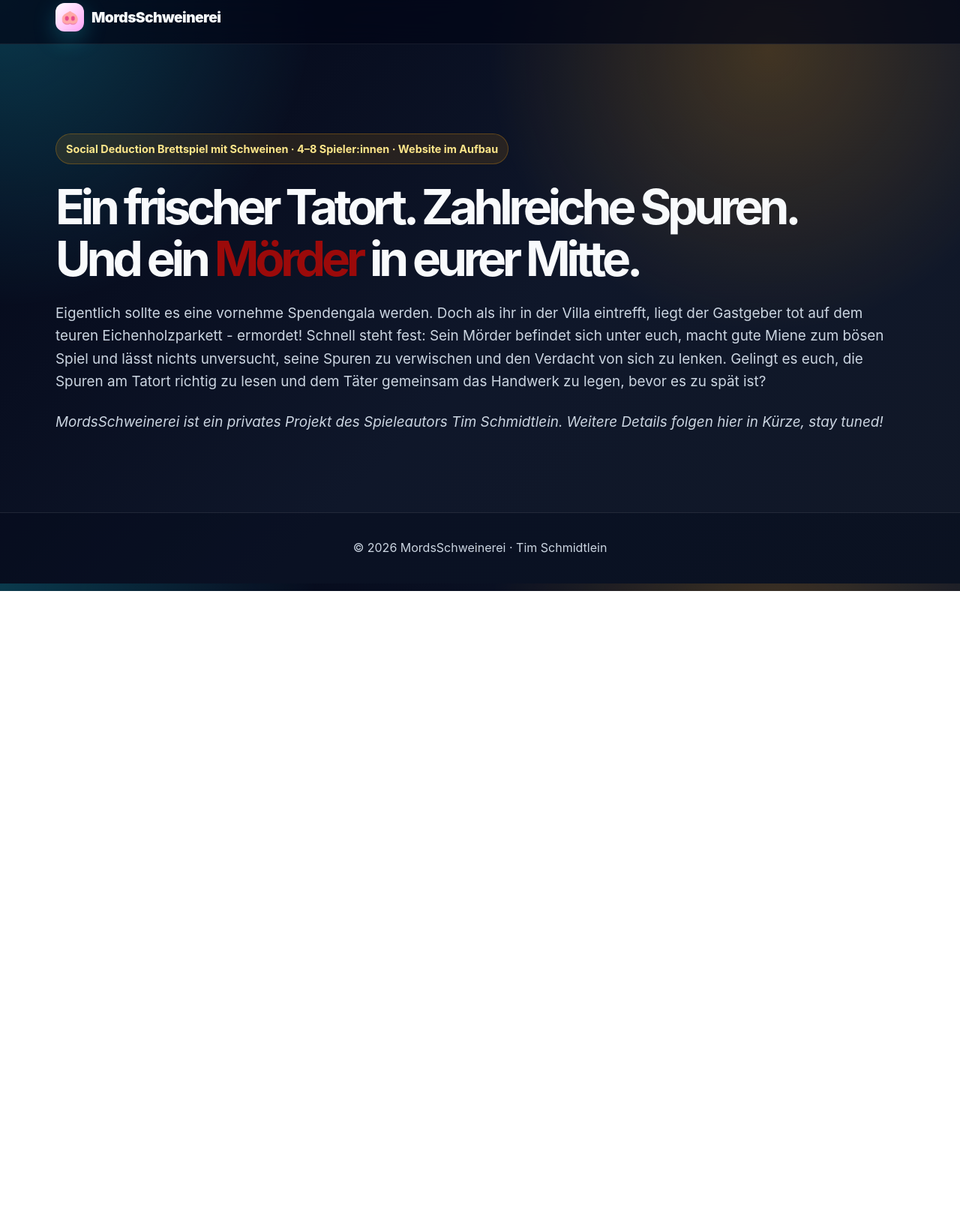
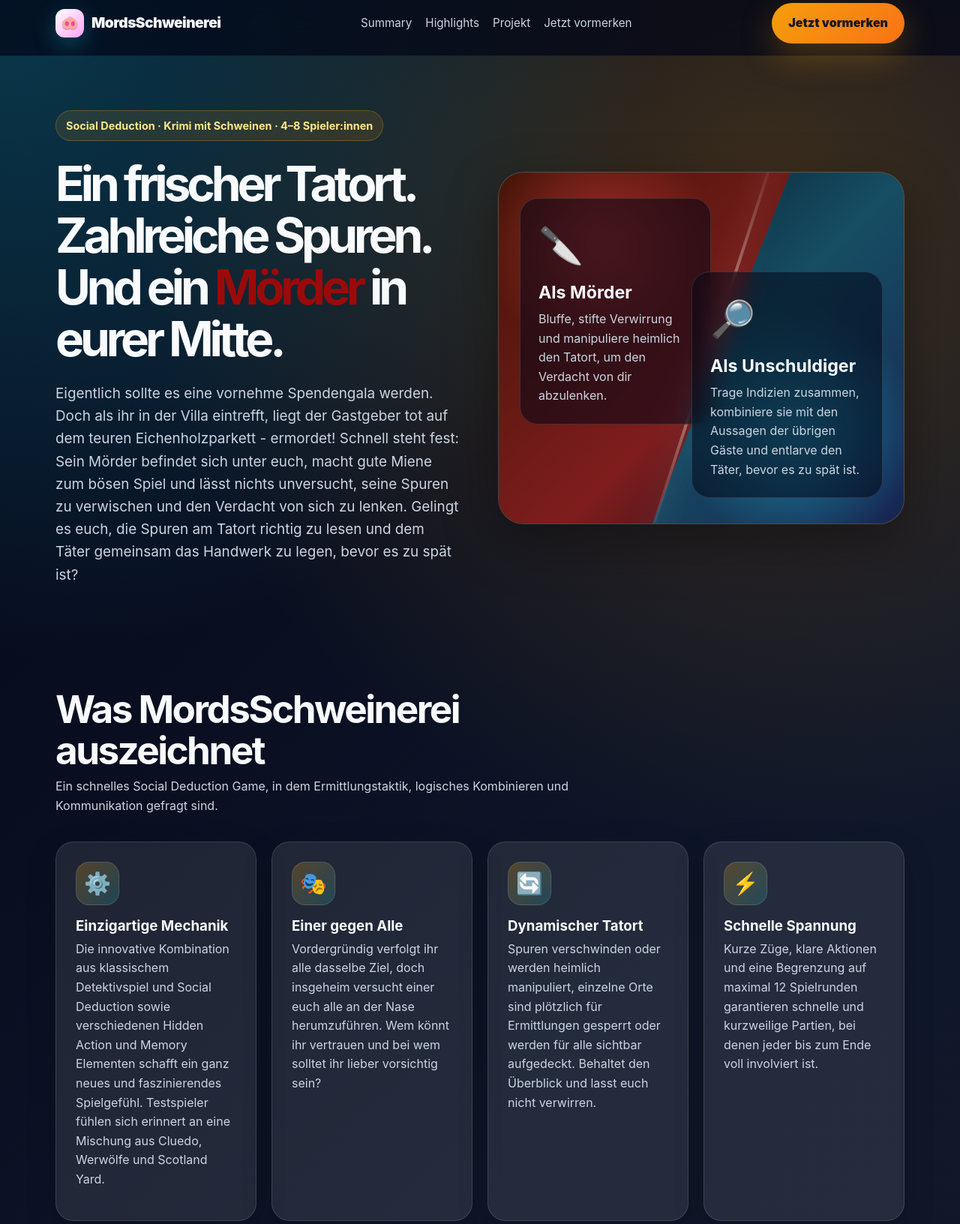
Before and after one commit to mordsschweinereiwebsite/placeholder, a plain HTML site: page index.html in a window 1280 px wide. Shown: the part 12-1644 px from the top of the page at 75% size. Before the commit the page ends 800 px from the top, so only its background shows below. Drawn offline with Linux system fonts and the light colour scheme.

Commit message:
Update index.html

```diff
--- a/index.html
+++ b/index.html
@@ -108,7 +108,7 @@
       min-height: 78vh;
       padding: 72px 24px 58px;
       display: grid;
-      grid-template-columns: 1fr;
+      grid-template-columns: 1fr 1fr;
       align-items: center;
       gap: 48px;
     }
@@ -134,17 +134,9 @@
     h1 span { color: var(--danger); }
     .lead {
       margin: 24px 0 0;
-      max-width: 1180px;
+      max-width: 620px;
       color: var(--muted);
       font-size: 1.18rem;
-    }
-
-     .lead2 {
-      margin: 24px 0 0;
-      max-width: 1180px;
-      color: var(--muted);
-      font-size: 1.18rem;
-      font-style: italic;
     }
 
     .split-graphic {
@@ -248,15 +240,13 @@
     .board-illustration {
       position: relative;
       width: min(100%, 420px);
-      aspect-ratio: 1;
+      aspect-ratio: 1536/1024;
       border-radius: 30px;
-      background:
-        linear-gradient(90deg, rgba(255,255,255,.08) 1px, transparent 1px),
-        linear-gradient(rgba(255,255,255,.08) 1px, transparent 1px),
-        radial-gradient(circle at 30% 30%, rgba(245,158,11,.5), transparent 13%),
-        radial-gradient(circle at 70% 67%, rgba(34,211,238,.45), transparent 14%),
-        linear-gradient(135deg, #172554, #1e293b 55%, #431407);
-      background-size: 56px 56px, 56px 56px, auto, auto, auto;
+      background-image: url('Illustration.png');
+      background-size: cover;
+      background-position: center;
+      background-repeat: no-repeat;
+
       box-shadow: inset 0 0 0 1px rgba(255,255,255,.12);
     }
     .meeple, .card-stack, .clue-token {
@@ -307,6 +297,7 @@
       color: var(--muted);
       text-align: center;
       background: rgba(2,6,23,.35);
+      font-size:10px;
     }
 
     @media (max-width: 960px) {
@@ -328,25 +319,107 @@
 <body>
   <nav class="nav">
     <div class="nav-inner">
-      <a class="logo" href="#start" aria-label="Chrono Crime Startseite">
+      <a class="logo" href="#start" aria-label="MordsSchweinerei Startseite">
         <span class="logo-mark">🐽</span>
         <span>MordsSchweinerei</span>
       </a>
-
+      <div class="menu" aria-label="Hauptnavigation">
+        <a href="#start">Summary</a>
+        <a href="#spiel">Highlights</a>
+        <a href="#projekt">Projekt</a>
+        <a href="#vormerken">Jetzt vormerken</a>
+      </div>
+      <a class="btn" href="#vormerken">Jetzt vormerken</a>
+    </div>
   </nav>
 
   <main id="start" class="hero">
     <div>
-      <span class="eyebrow">Social Deduction Brettspiel mit Schweinen · 4–8 Spieler:innen · Website im Aufbau</span>
-      <h1>Ein frischer Tatort. Zahlreiche Spuren. <br> Und ein <span>Mörder</span> in eurer Mitte.</h1>
+      <span class="eyebrow">Social Deduction · Krimi mit Schweinen · 4–8 Spieler:innen</span>
+      <h1>Ein frischer Tatort. Zahlreiche Spuren. Und ein <span>Mörder</span> in eurer Mitte.</h1>
       <p class="lead">Eigentlich sollte es eine vornehme Spendengala werden. Doch als ihr in der Villa eintrefft, liegt der Gastgeber tot auf dem teuren Eichenholzparkett - ermordet! Schnell steht fest: Sein Mörder befindet sich unter euch, macht gute Miene zum bösen Spiel und lässt nichts unversucht, seine Spuren zu verwischen und den Verdacht von sich zu lenken. Gelingt es euch, die Spuren am Tatort richtig zu lesen und dem Täter gemeinsam das Handwerk zu legen, bevor es zu spät ist?</p>
-      <p class="lead2">MordsSchweinerei ist ein privates Projekt des Spieleautors Tim Schmidtlein. Weitere Details folgen hier in Kürze, stay tuned!</p>
     </div>
 
+    <div class="split-graphic" aria-label="Diagonale Grafik zu Mörder und Ermittlern">
+      <div class="divider-line"></div>
+      <article class="role murderer">
+        <div class="role-icon">🔪</div>
+        <h3>Als Mörder</h3>
+        <p>Bluffe, stifte Verwirrung und manipuliere heimlich den Tatort, um den Verdacht von dir abzulenken.</p>
+      </article>
+      <article class="role detectives">
+        <div class="role-icon">🔎</div>
+        <h3>Als Unschuldiger</h3>
+        <p>Trage Indizien zusammen, kombiniere sie mit den Aussagen der übrigen Gäste und entlarve den Täter, bevor es zu spät ist.</p>
+      </article>
+    </div>
   </main>
 
+  <section id="spiel">
+    <div class="section-head">
+      <h2>Was MordsSchweinerei auszeichnet</h2>
+      <p>Ein schnelles Social Deduction Game, in dem Ermittlungstaktik, logisches Kombinieren und Kommunikation gefragt sind. </p>
+    </div>
+    <div class="feature-grid">
+      <article class="card feature-card">
+        <div class="icon">⚙️</div>
+        <h3>Einzigartige Mechanik</h3>
+        <p>Die innovative Kombination aus klassischem Detektivspiel und Social Deduction sowie verschiedenen Hidden Action und Memory Elementen schafft ein ganz neues und faszinierendes Spielgefühl. Testspieler fühlen sich erinnert an eine Mischung aus Cluedo, Werwölfe und Scotland Yard.</p>
+      </article>
+      <article class="card feature-card">
+        <div class="icon">🎭</div>
+        <h3>Einer gegen Alle</h3>
+        <p>Vordergründig verfolgt ihr alle dasselbe Ziel, doch insgeheim versucht einer euch alle an der Nase herumzuführen. Wem könnt ihr vertrauen und bei wem solltet ihr lieber vorsichtig sein?</p>
+      </article>
+      <article class="card feature-card">
+        <div class="icon">🔄</div>
+        <h3>Dynamischer Tatort</h3>
+        <p>Spuren verschwinden oder werden heimlich manipuliert, einzelne Orte sind plötzlich für Ermittlungen gesperrt oder werden für alle sichtbar aufgedeckt. Behaltet den Überblick und lasst euch nicht verwirren.</p>
+      </article>
+      <article class="card feature-card">
+        <div class="icon">⚡</div>
+        <h3>Schnelle Spannung</h3>
+        <p>Kurze Züge, klare Aktionen und eine Begrenzung auf maximal 12 Spielrunden garantieren schnelle und kurzweilige Partien, bei denen jeder bis zum Ende voll involviert ist.</p>
+      </article>
+    </div>
+  </section>
+
+  <section id="projekt">
+    <div class="project-wrap">
+      <div class="setup-graphic" aria-label="Illustration von Spielbrett und Setup">
+        <div class="board-illustration">
+        </div>
+      </div>
+      <article class="card project-card">
+        <h2>Das Projekt</h2>
+        <ul>
+          <li><strong>Aktueller Status:</strong> Spielanleitung und vollständig spielbarer Prototyp sind fertig, erste Testspiele bereits erfolgt</li>
+          <li><strong>Next Steps:</strong> Finetuning mit weiteren Testspielgruppen, Präsentation auf diversen Messen & Spieletreffen in 2026</li>
+          <li style="color: gold;"><strong>Komm vorbei:</strong> MordsSchweinerei ist bei der Spielwiesn 2026 dabei, vom 06.-08.11. in Augsburg!</li>
+          <li><strong>Ausblick:</strong> Veröffentlichung geplant für 2027 -> stay tuned!</li>
+        </ul>
+      </article>
+    </div>
+  </section>
+
+  <section id="vormerken">
+    <div class="signup">
+      <div>
+        <a class="btn" href="mailto:info@mordsschweinerei.de?subject=Newsletter%20Registrierung%20MordsSchweinerei&body=Bitte%20füge%20mich%20zum%MordsSchweinerei%20Newsletter%20hinzu.">Jetzt vormerken</a>
+      </div>
+      <article class="signup-card">
+        <h2>Erfahre als Erster, wie es weitergeht</h2>
+        <ul>
+          <li>Infos über künftige Messen & Präsentationstermine, bei denen du MordsSchweinerei kennenlernen kannst</li>
+          <li>Exklusive Einblicke in Spielmaterial, Regelwerk und Playtests</li>
+          <li>Frühzeitige Benachrichtigung, sobald Kickstarter Kampagne bzw. Pre-Sale starten</li>
+        </ul>
+      </article>
+    </div>
+  </section>
+
   <footer>
-    © 2026 MordsSchweinerei · Tim Schmidtlein
+    © 2026 MordsSchweinerei · Tim Schmidtlein · Handwerker Str. 11, 66740 Saarlouis
   </footer>
 </body>
 </html>
```
